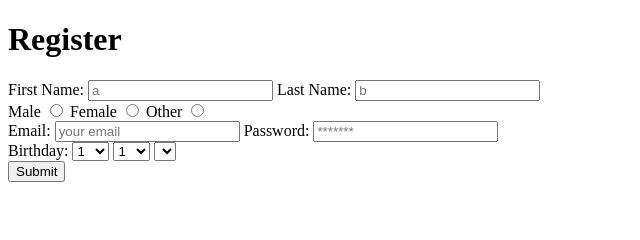
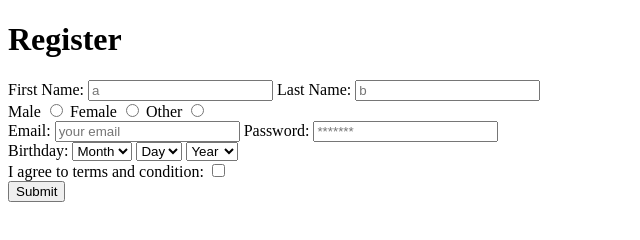
Before and after one commit to arpan-biswas/Webdevelopment, a plain HTML site: page forms.html in a window 1280 px wide. Shown: the whole page, without its empty margins (0-640 px from the left). Drawn offline with Linux system fonts and the light colour scheme.

Commit message:
looks like done

```diff
--- a/forms.html
+++ b/forms.html
@@ -29,14 +29,15 @@
 
 	<label>
 		Password:
-		<input type="password" name="password" placeholder="*******" >
+		<input type="password" name="password" placeholder="*******" pattern=".{5,8}" required title="Password must be between 5 to 10 characters">
 	</label>
 </div>
 
 <div>
 	<label>
 		Birthday:
-	<select>
+	<select name="month">
+		<option>Month</option>
 		<option>1</option>
 		<option>2</option>
 		<option>3</option>
@@ -50,7 +51,8 @@
 		<option>11</option>
 		<option>12</option>
 	</select>
-	<select>
+	<select name="day">
+		<option>Day</option>
 		<option>1</option>
 		<option>2</option>
 		<option>3</option>
@@ -83,8 +85,23 @@
 		<option>30</option>
 		<option>31</option>
 	</select>
-	<select></select>
+	<select name="year">
+		<option>Year</option>
+		<option>1990</option>
+		<option>1991</option>
+		<option>1992</option>
+		<option>1993</option>
+		<option>1994</option>
+		<option>1995</option>
+		<option>1996</option>
+		<option>1997</option>
+	</select>
 	</label>
+</div>
+
+<div>
+	<label for="agreed" >I agree to terms and condition:</label>
+	<input id="agreed" type="checkbox" name="agreed" required>
 </div>
 
 <input type="submit">
```
